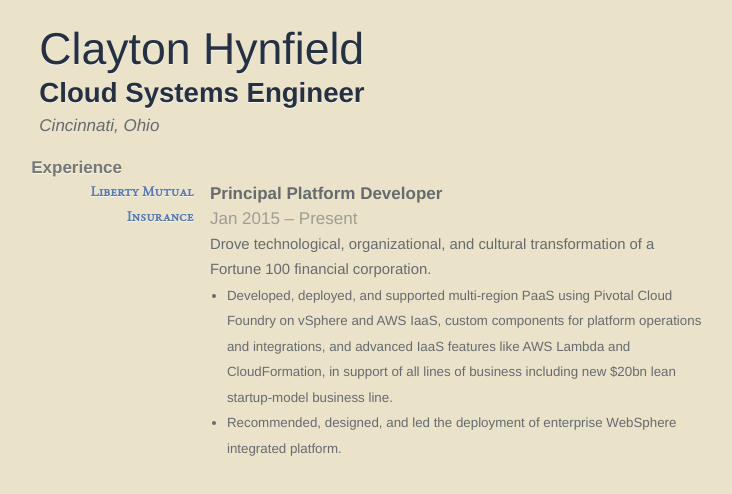
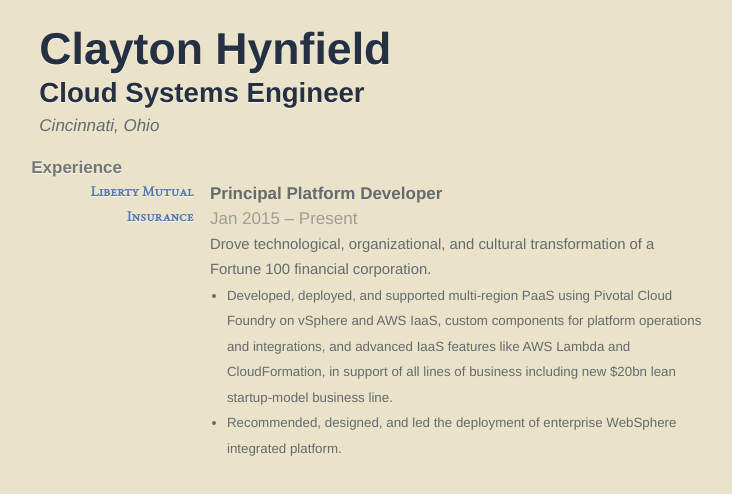
Before and after one commit to clhynfield/resume, a plain HTML site: page index.html in a window 1280 px wide. Shown: the whole page, without its empty margins (97-829 px from the left). Drawn offline with nearby package versions, Linux system fonts and the light colour scheme.

Commit message:
Use bold for H1

```diff
--- a/styles/prairie-twilight.less
+++ b/styles/prairie-twilight.less
@@ -28,7 +28,9 @@ body {
 }
 
 h1 {
-   color: #253043;}
+  color: #253043;
+  font-weight: bold;
+}
 
 h2 {
    color: #253043;
```
